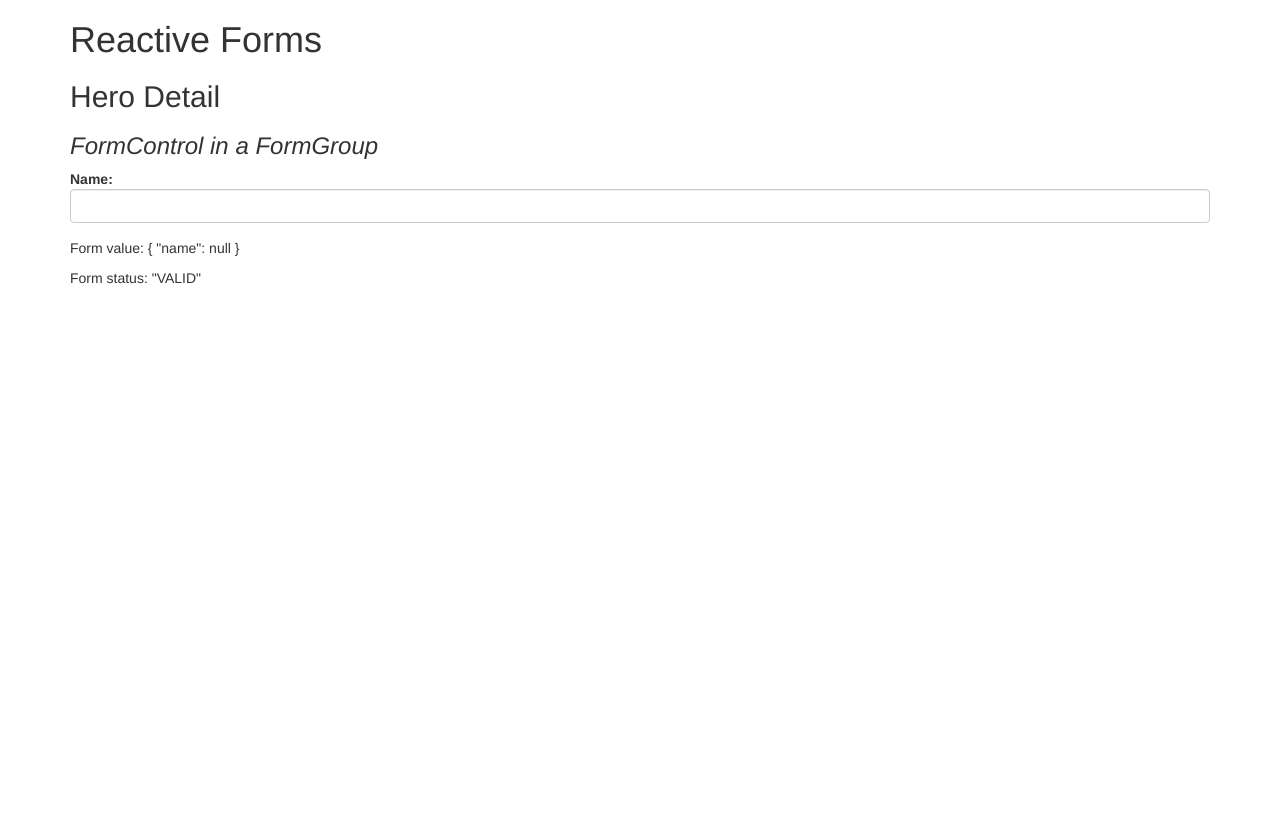
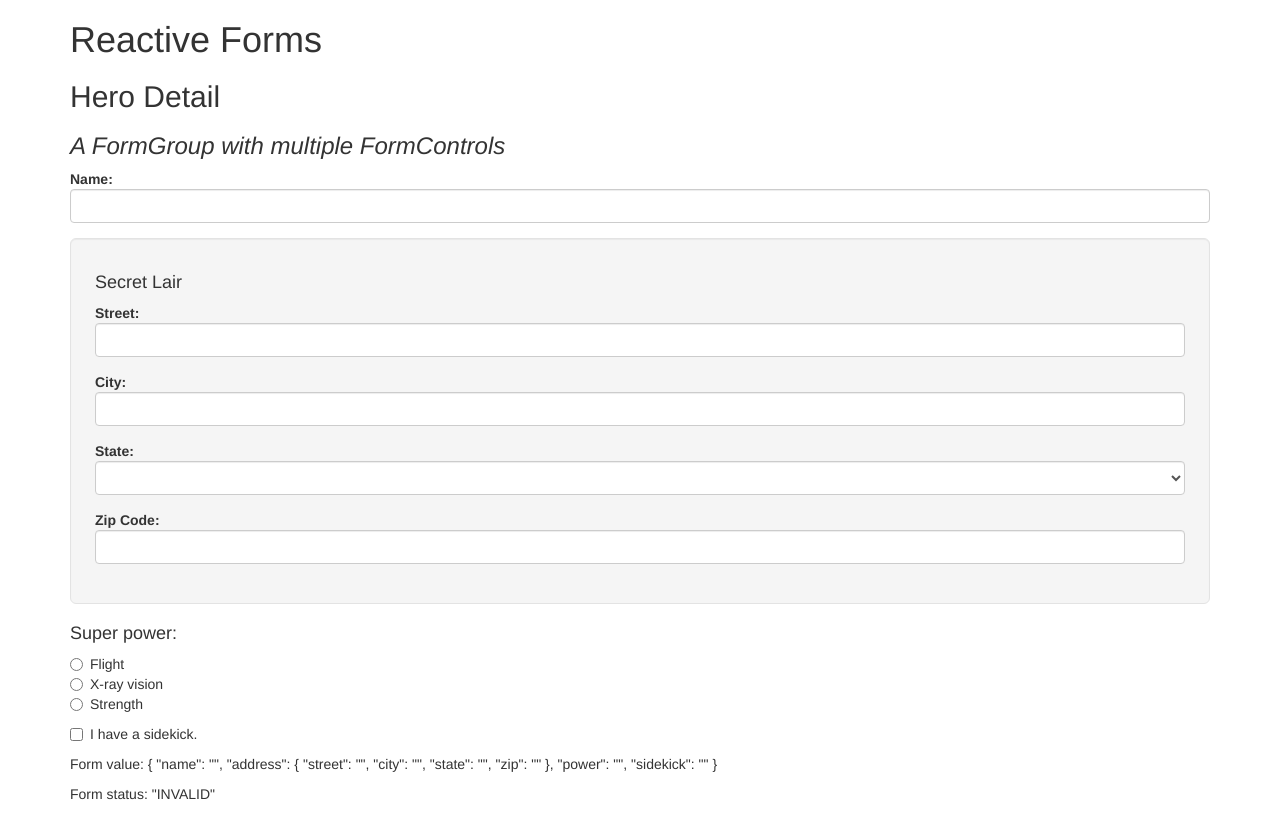
Before and after one commit to pablo384/ReactiveForms-Angular, an Angular app: page / in a window 1280 px wide. Built offline with nearby package versions, Linux system fonts and the light colour scheme.

Commit message:
Introduction to FormBuilder Validators.required More FormControls Nested FormGroups

```diff
--- a/src/app/components/hero-detail/hero-detail.component.html
+++ b/src/app/components/hero-detail/hero-detail.component.html
@@ -1,11 +1,53 @@
 <h2>Hero Detail</h2>
-<h3><i>FormControl in a FormGroup</i></h3>
+<h3>
+  <i>A FormGroup with multiple FormControls</i>
+</h3>
 <form [formGroup]="heroForm" novalidate>
   <div class="form-group">
     <label class="center-block">Name:
       <input class="form-control" formControlName="name">
     </label>
   </div>
+  <div formGroupName="address" class="well well-lg">
+    <h4>Secret Lair</h4>
+    <div class="form-group">
+      <label class="center-block">Street:
+        <input class="form-control" formControlName="street">
+      </label>
+    </div>
+    <div class="form-group">
+      <label class="center-block">City:
+        <input class="form-control" formControlName="city">
+      </label>
+    </div>
+    <div class="form-group">
+      <label class="center-block">State:
+        <select class="form-control" formControlName="state">
+          <option *ngFor="let state of states" [value]="state">{{state}}</option>
+        </select>
+      </label>
+    </div>
+    <div class="form-group">
+      <label class="center-block">Zip Code:
+        <input class="form-control" formControlName="zip">
+      </label>
+    </div>
+
+  </div>
+  <div class="form-group radio">
+    <h4>Super power:</h4>
+    <label class="center-block">
+      <input type="radio" formControlName="power" value="flight">Flight</label>
+    <label class="center-block">
+      <input type="radio" formControlName="power" value="x-ray vision">X-ray vision</label>
+    <label class="center-block">
+      <input type="radio" formControlName="power" value="strength">Strength</label>
+  </div>
+  <div class="checkbox">
+    <label class="center-block">
+      <input type="checkbox" formControlName="sidekick">I have a sidekick.
+    </label>
+  </div>
 </form>
 
 <p>Form value: {{ heroForm.value | json }}</p>
--- a/src/app/components/hero-detail/hero-detail.component.ts
+++ b/src/app/components/hero-detail/hero-detail.component.ts
@@ -1,21 +1,31 @@
 import { Component, OnInit } from '@angular/core';
-import {FormControl, FormGroup} from '@angular/forms';
+import {FormBuilder, FormGroup, Validators} from '@angular/forms';
+import {states} from '../../data-model'
 
 @Component({
   selector: 'app-hero-detail',
   templateUrl: './hero-detail.component.html',
   styleUrls: ['./hero-detail.component.css']
 })
-export class HeroDetailComponent implements OnInit {
+export class HeroDetailComponent {
+  heroForm: FormGroup; // <--- heroForm is of type FormGroup
+  states = states;
 
-  heroForm = new FormGroup({
-    name: new FormControl()
-  })
-
-
-  constructor() { }
-
-  ngOnInit() {
+  constructor(private fb: FormBuilder) { // <--- inject FormBuilder
+    this.createForm();
   }
 
+  createForm() {
+    this.heroForm = this.fb.group({ // <-- the parent FormGroup
+      name: ['', Validators.required ], // <--- the FormControl called "name"
+      address: this.fb.group({ // <-- the child FormGroup
+        street: '',
+        city: '',
+        state: '',
+        zip: ''
+      }),
+      power: '',
+      sidekick: ''
+    });
+  }
 }
```
